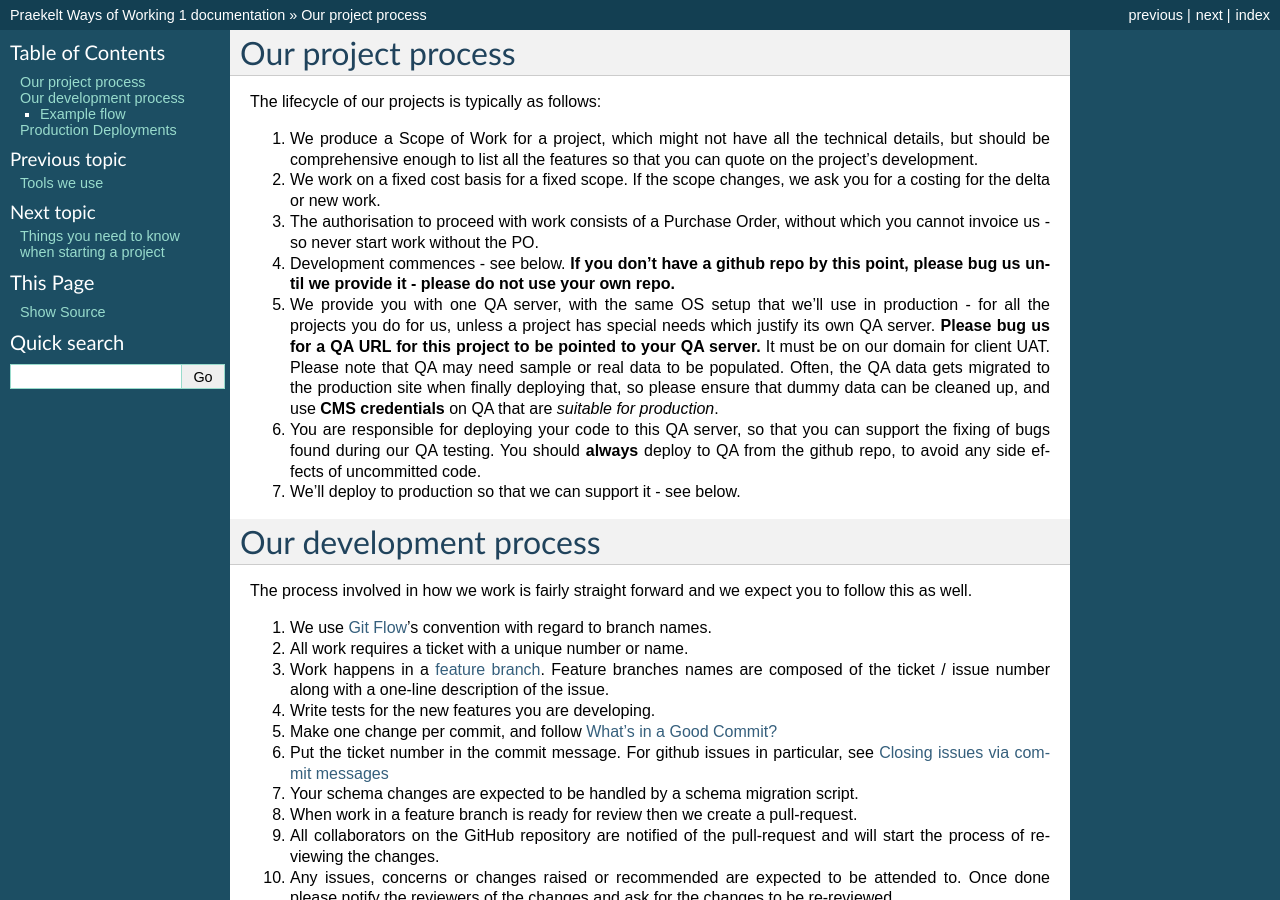
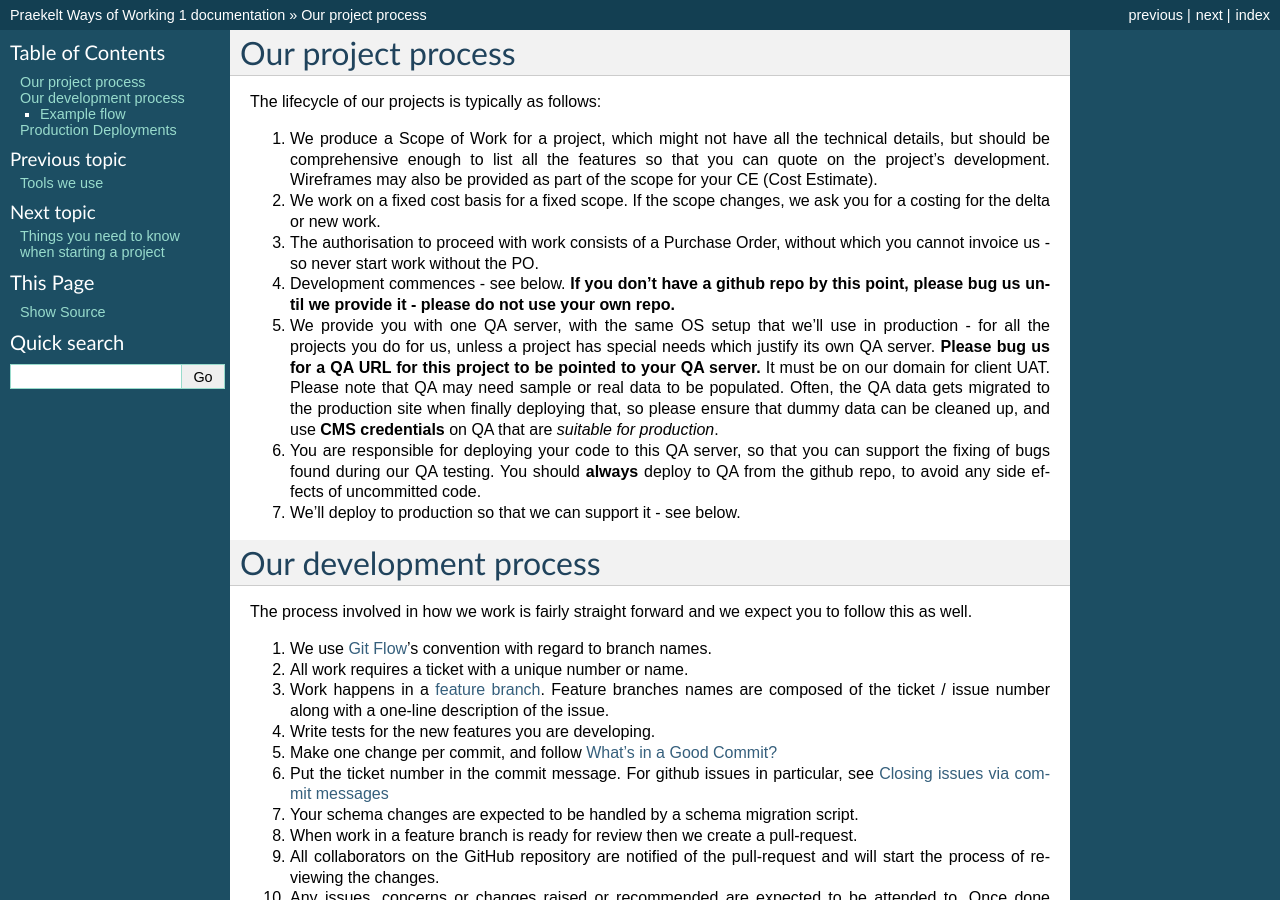
Before and after one commit to praekeltfoundation/ways-of-working, a Sphinx documentation site: the page built from docs/process.rst, in a window 1280 px wide and 900 px high. Built offline with Sphinx 7.4.7, drawn with Linux system fonts in a browser that asks for light colours.

Commit message:
Complete how projects work
Fixes #11

```diff
--- a/docs/process.rst
+++ b/docs/process.rst
@@ -5,7 +5,8 @@ The lifecycle of our projects is typically as follows:
 
 1. We produce a Scope of Work for a project, which might not have all the
    technical details, but should be comprehensive enough to list all the
-   features so that you can quote on the project's development.
+   features so that you can quote on the project's development. Wireframes
+   may also be provided as part of the scope for your CE (Cost Estimate).
 2. We work on a fixed cost basis for a fixed scope. If the scope changes,
    we ask you for a costing for the delta or new work.
 3. The authorisation to proceed with work consists of a Purchase Order,
```
